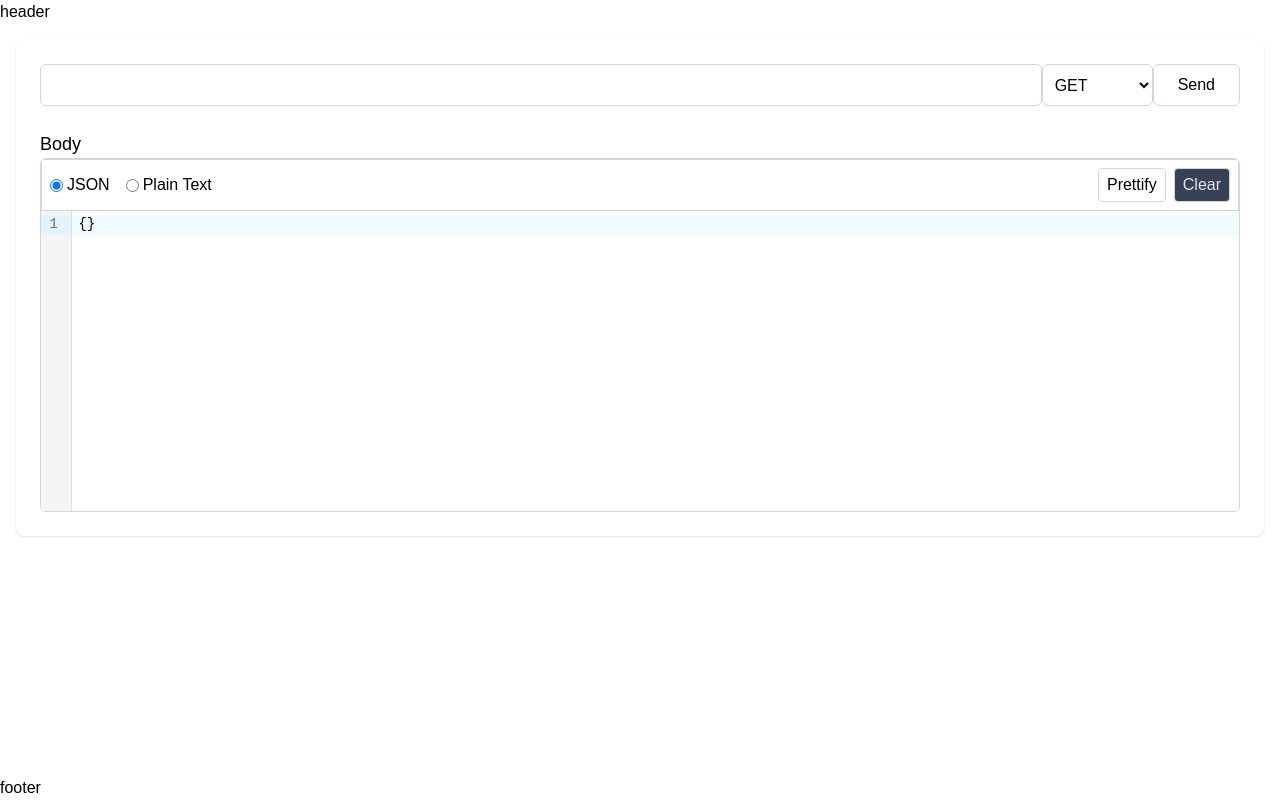
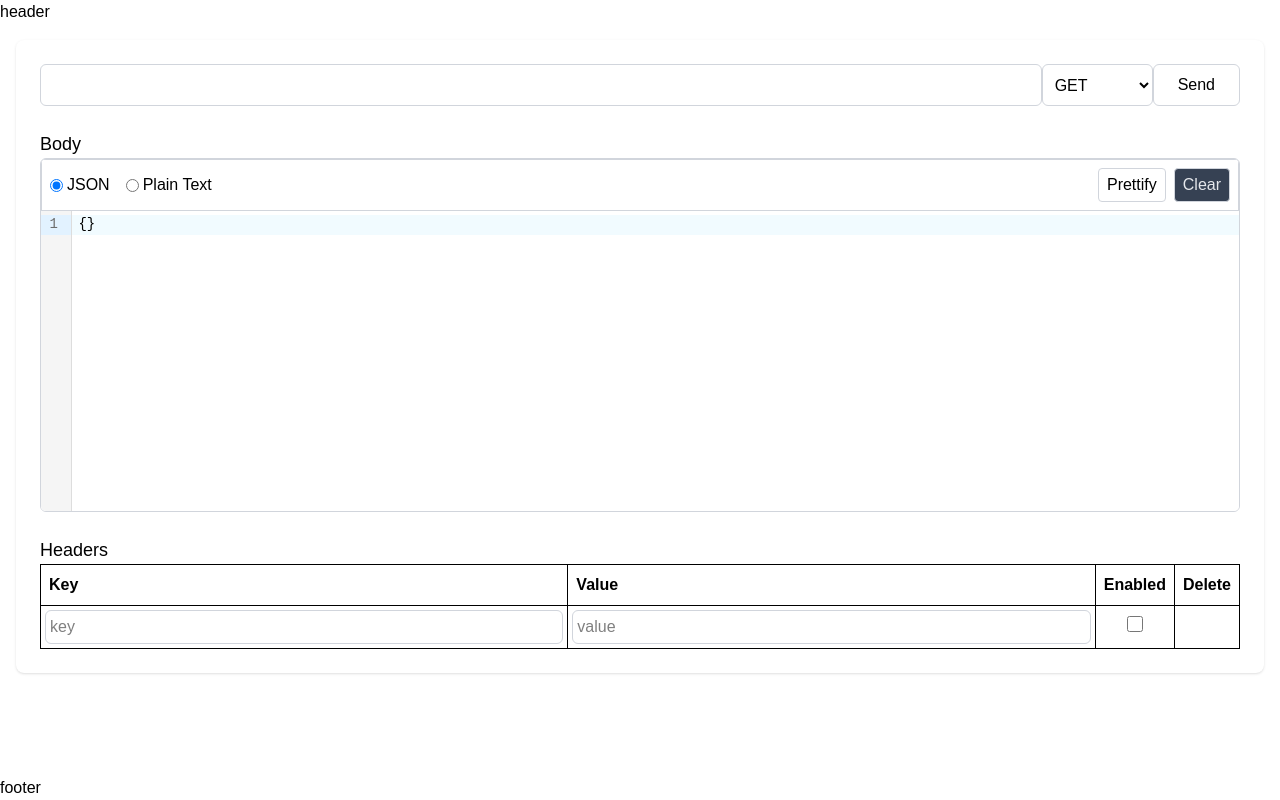
Before and after one commit to HelenaIsh/rest-client-app, a Next.js app: page /client in a window 1280 px wide. Built offline with nearby package versions, Linux system fonts and the light colour scheme.

Commit message:
feat: add HeaderEditor

```diff
--- /dev/null
+++ b/src/app/client/components/HeaderEditor.tsx
@@ -0,0 +1,100 @@
+import { Header } from '@/types';
+
+const HeaderEditor = ({
+  headers,
+  setHeaders,
+}: {
+  headers: Header[];
+  setHeaders: (headers: Header[]) => void;
+}) => {
+  const handleChange = (id: number, field: keyof Header, value: string) => {
+    const newHeaders = headers.map((header) =>
+      header.id === id ? { ...header, [field]: value } : header
+    );
+
+    if (
+      id === newHeaders[newHeaders.length - 1].id &&
+      field === 'key' &&
+      value.trim() !== ''
+    ) {
+      setHeaders([
+        ...newHeaders,
+        { id: Date.now(), key: '', value: '', enabled: false },
+      ]);
+      return;
+    }
+
+    setHeaders(newHeaders);
+  };
+
+  const toggleEnabled = (id: number) => {
+    const newHeaders = headers.map((header) =>
+      header.id === id ? { ...header, enabled: !header.enabled } : header
+    );
+    setHeaders(newHeaders);
+  };
+
+  const deleteRow = (id: number) => {
+    const newHeaders = headers.filter((header) => header.id !== id);
+    setHeaders(newHeaders);
+  };
+
+  return (
+    <table className="w-full border-collapse">
+      <thead>
+        <tr>
+          <th className="border p-2 text-left">Key</th>
+          <th className="border p-2 text-left">Value</th>
+          <th className="border p-2 text-left w-10">Enabled</th>
+          <th className="border p-2 text-left w-10">Delete</th>
+        </tr>
+      </thead>
+      <tbody>
+        {headers.map((header) => (
+          <tr key={header.id} className="hover:bg-gray-50">
+            <td className="border p-1">
+              <input
+                type="text"
+                value={header.key}
+                onChange={(e) => handleChange(header.id, 'key', e.target.value)}
+                className="w-full p-1 border border-gray-300 rounded-md"
+                placeholder="key"
+              />
+            </td>
+            <td className="border p-1">
+              <input
+                type="text"
+                value={header.value}
+                onChange={(e) =>
+                  handleChange(header.id, 'value', e.target.value)
+                }
+                className="w-full p-1 border border-gray-300 rounded-md"
+                placeholder="value"
+              />
+            </td>
+            <td className="border p-1 text-center">
+              <input
+                type="checkbox"
+                checked={header.enabled}
+                onChange={() => toggleEnabled(header.id)}
+                className="h-4 w-4"
+              />
+            </td>
+            <td className="border p-1 text-center">
+              {headers.length > 1 && (
+                <button
+                  onClick={() => deleteRow(header.id)}
+                  className="text-red-500 hover:text-red-700"
+                >
+                  ×
+                </button>
+              )}
+            </td>
+          </tr>
+        ))}
+      </tbody>
+    </table>
+  );
+};
+
+export default HeaderEditor;
--- a/src/app/client/components/RestClient.tsx
+++ b/src/app/client/components/RestClient.tsx
@@ -4,14 +4,18 @@ import MethodSelector from '@/app/client/components/MethodSelector';
 import EndpointInput from '@/app/client/components/EndpointInput';
 import SendButton from '@/app/client/components/SendButton';
 import { FormEvent, useState } from 'react';
-import { methods } from '@/types';
+import { Header, methods } from '@/types';
 import RequestBodyEditor from '@/app/client/components/RequestBodyEditor';
+import HeaderEditor from '@/app/client/components/HeaderEditor';
 
 export default function RestClient() {
   const [endpointUrl, setEndpointUrl] = useState('');
   const [selectedMethod, setSelectedMethod] =
     useState<(typeof methods)[number]>('GET');
   const [requestBody, setRequestBody] = useState('{}');
+  const [headers, setHeaders] = useState<Header[]>([
+    { id: 1, key: '', value: '', enabled: false },
+  ]);
 
   const handleSubmit = (e: FormEvent<HTMLFormElement>) => {
     e.preventDefault();
@@ -22,7 +26,9 @@ export default function RestClient() {
       'selectedMethod',
       selectedMethod,
       'requestBody',
-      requestBody
+      requestBody,
+      'headers',
+      headers
     );
   };
   return (
@@ -45,6 +51,8 @@ export default function RestClient() {
             requestBody={requestBody}
             setRequestBody={setRequestBody}
           />
+          <p className={'text-lg mt-6'}>Headers</p>
+          <HeaderEditor headers={headers} setHeaders={setHeaders} />
         </form>
       </div>
     </div>
```
Also changed, not shown: src/types.ts (+7 -0 lines).
